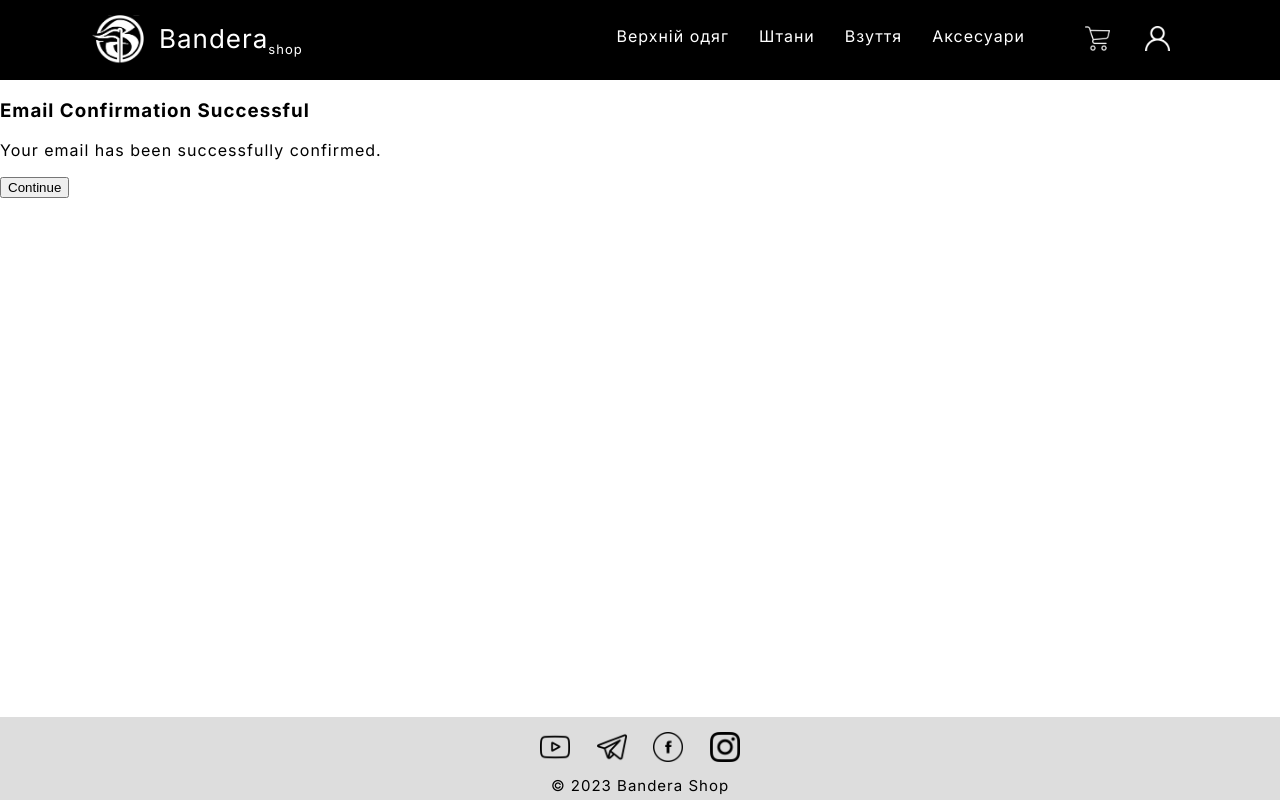
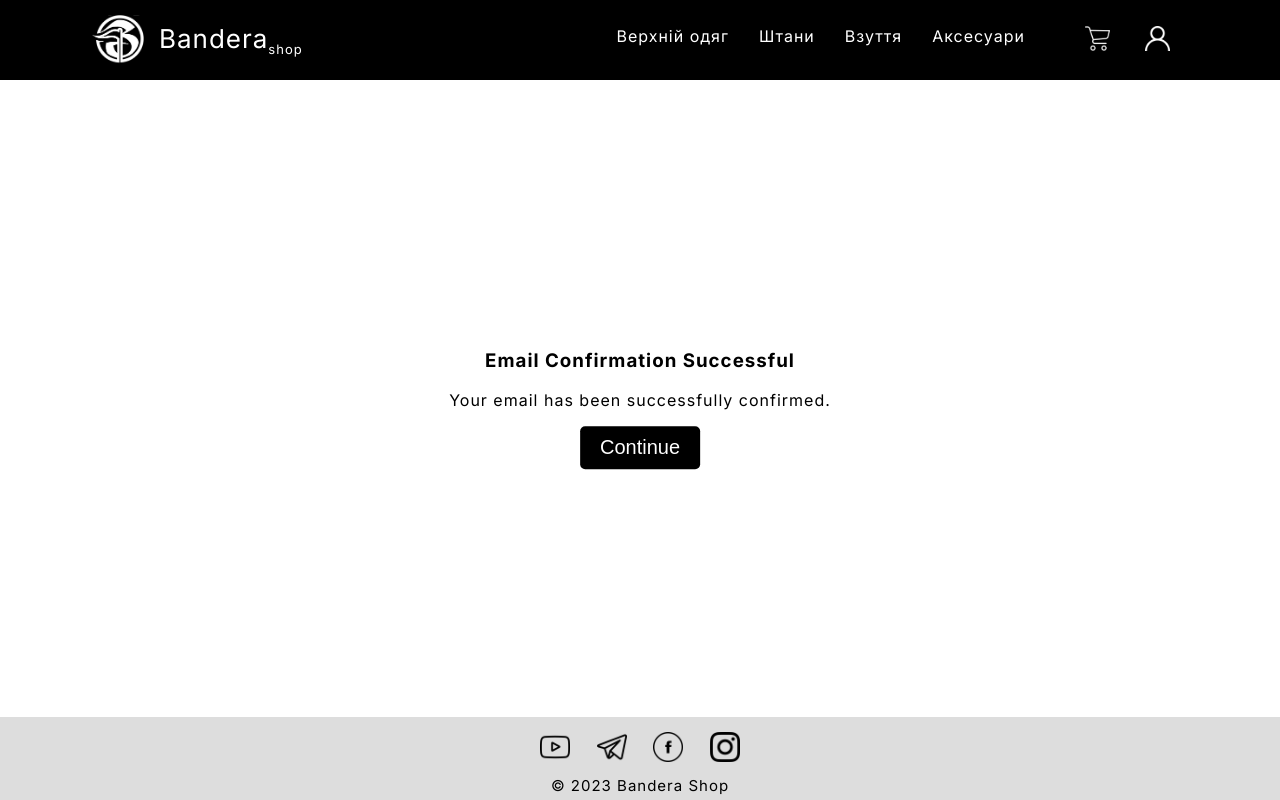
Before and after one commit to Glubin-yep/bandera-shop-front, a React (Create React App) app: page /email-confirmation-success in a window 1280 px wide. Built offline with nearby package versions, Linux system fonts and the light colour scheme; a web font is replaced by a local one.

Commit message:
email confirm css and error page

```diff
--- a/src/App.js
+++ b/src/App.js
@@ -11,6 +11,7 @@ import { CartProvider } from "react-use-cart";
 import { BrowserRouter, Routes, Route } from "react-router-dom";
 import { observer } from 'mobx-react-lite';
 import "./style.css";
+import ErrorPage from './components/erorpage/ErrorPage';
 
 function App() {
   return (
@@ -26,6 +27,7 @@ function App() {
             <Route path='/email-confirmation-success' element={<EmailConfirmationSuccessPage />}/>
             <Route path='/items/:category/:itemId' element={<ItemDetail />} />
             <Route path='/cart' element={<Cart />} />
+            <Route path="*" element={<ErrorPage />} />
           </Routes>
         </BrowserRouter>
         <Footer />
--- /dev/null
+++ b/src/components/erorpage/ErrorPage.jsx
@@ -0,0 +1,20 @@
+import React from "react";
+import { useNavigate } from "react-router-dom";
+import '../../style.css'
+
+function ErrorPage() {
+  const navigate = useNavigate();
+
+  const handleContinue = () => {
+    navigate("/");
+  };
+
+  return (
+    <div className="email--confirm">
+      <h1>The page is not found</h1>
+      <button className="email--confirm--button" onClick={handleContinue}>Go to Home</button>
+    </div>
+  );
+}
+
+export default ErrorPage;
--- a/src/components/login/EmailConfirmationPage.jsx
+++ b/src/components/login/EmailConfirmationPage.jsx
@@ -1,10 +1,11 @@
 import React from "react";
+import '../../style.css'
 
 function EmailConfirmationPage() {
   return (
-    <div>
-      <h3>Email Confirmation</h3>
-      <p>Please confirm your email to continue working.</p>
+    <div className="email--confirm">
+      <h3 className="email--confirm--title">Email Confirmation</h3>
+      <p className="email--confirm--text">Please confirm your email to continue working.</p>
     </div>
   );
 }
--- a/src/components/login/EmailConfirmationSuccessPage.jsx
+++ b/src/components/login/EmailConfirmationSuccessPage.jsx
@@ -1,5 +1,6 @@
 import React from "react";
 import { useNavigate } from "react-router-dom";
+import '../../style.css'
 
 function EmailConfirmationSuccessPage() {
   const navigate = useNavigate();
@@ -9,10 +10,10 @@ function EmailConfirmationSuccessPage() {
   };
 
   return (
-    <div>
-      <h3>Email Confirmation Successful</h3>
-      <p>Your email has been successfully confirmed.</p>
-      <button onClick={handleContinue}>Continue</button>
+    <div className="email--confirm">
+      <h3 className="email--confirm--title">Email Confirmation Successful</h3>
+      <p className="email--confirm--text">Your email has been successfully confirmed.</p>
+      <button className="email--confirm--button" onClick={handleContinue}>Continue</button>
     </div>
   );
 }
--- a/src/style.css
+++ b/src/style.css
@@ -964,6 +964,33 @@ td.short--description:hover {
   width: 100%;
 }
 
+.email--confirm {
+  position: absolute;
+  top: 50%;
+  left: 50%;
+  transform: translate(-50%, -50%);
+  text-align: center;
+}
+
+.email--confirm--button{
+  background-color: #000;
+  color: #fff;
+  border: none;
+  border-radius: 5px;
+  padding: 10px 20px;
+  font-size: 20px;
+  font-weight: 500;
+  cursor: pointer;
+}
+
+.email--confirm--button:hover {
+  background-color: #323232;
+}
+
+.email--confirm--button:active {
+  background-color: #757575;
+}
+
 @media (max-width: 1050px) {
   .header {
     padding-left: 10px;
```
